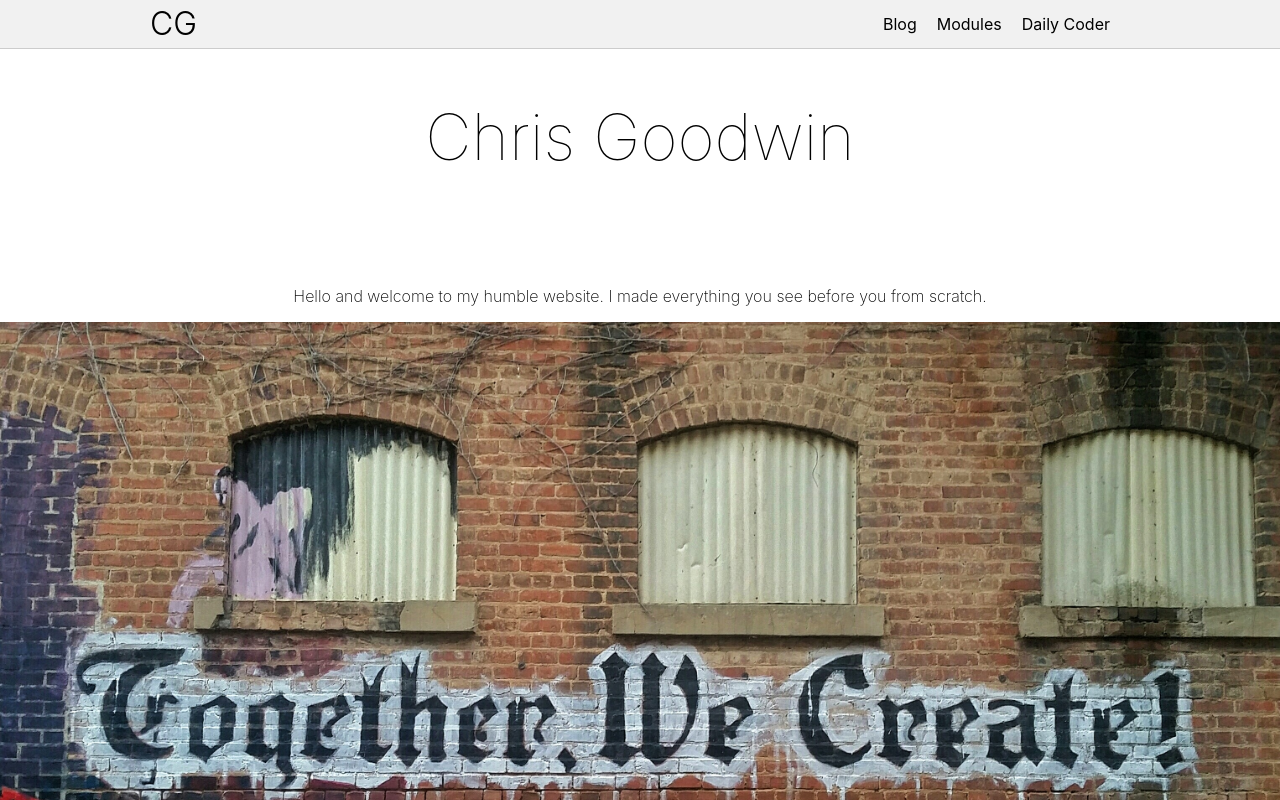
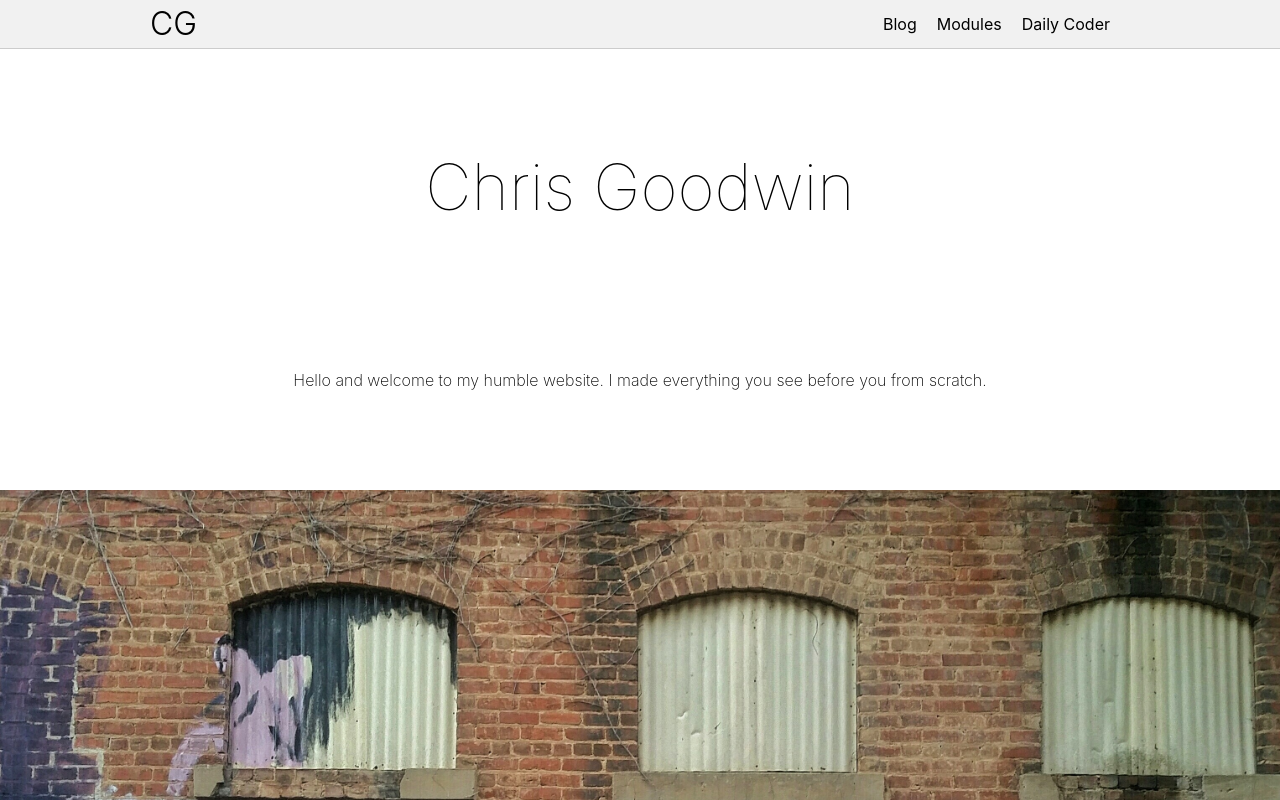
Before and after one commit to SentientBicycle/chrisgoodwinio, a React (Create React App) app: page /chrisgoodwinio in a window 1280 px wide. Shown: the top 800 px of the page. Built offline with nearby package versions, Linux system fonts and the light colour scheme.

Commit message:
changed how sections appear, and the hero section of main

```diff
--- a/src/index.css
+++ b/src/index.css
@@ -12,3 +12,8 @@ code {
   font-family: source-code-pro, Menlo, Monaco, Consolas, "Courier New",
     monospace;
 }
+
+section {
+  padding-top: 50px;
+	padding-bottom: 50px;
+}
--- a/src/modules/Main/Main.js
+++ b/src/modules/Main/Main.js
@@ -7,10 +7,10 @@ class Main extends Component {
   render() {
     return (
     	<React.Fragment>
-      <section className={style.main}>
+      <section className={style['main-section']}>
         <h1 className={style['title-header']}>Chris Goodwin</h1>
         <DropFades/>
-      	<p>Hello and welcome to my humble website.  I made everything you see before you from scratch.</p>
+      	<p className={style['hero-copy']}>Hello and welcome to my humble website.  I made everything you see before you from scratch.</p>
       </section>
       <section>
       <figure className={style.figure}>
--- a/src/modules/Main/Main.module.css
+++ b/src/modules/Main/Main.module.css
@@ -1,5 +1,9 @@
-.main {
+.main-section {
   text-align: center;
+}
+
+.section {
+	margin: 100px 0 100px 0;
 }
 
 .title-header {
@@ -22,3 +26,8 @@
 .image {
 	width: 100%;
 }
+
+.hero-copy {
+	margin: 50px auto 0 auto;
+	width: 80%;
+}
```
